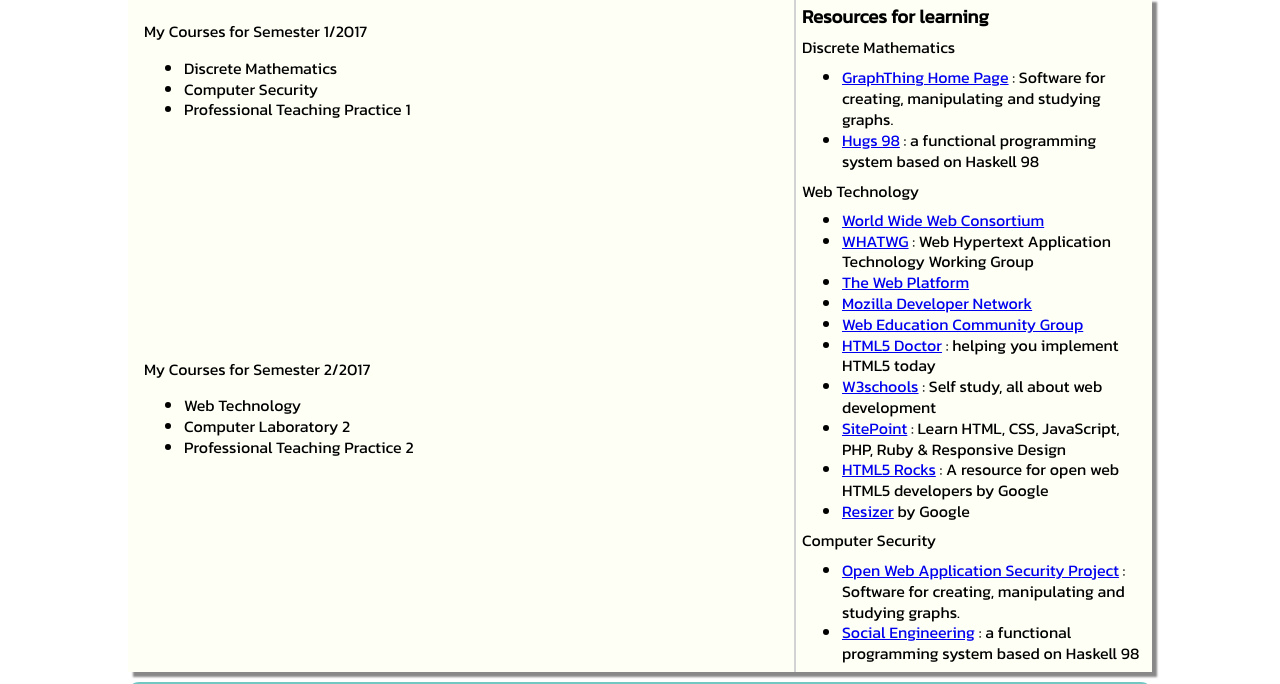
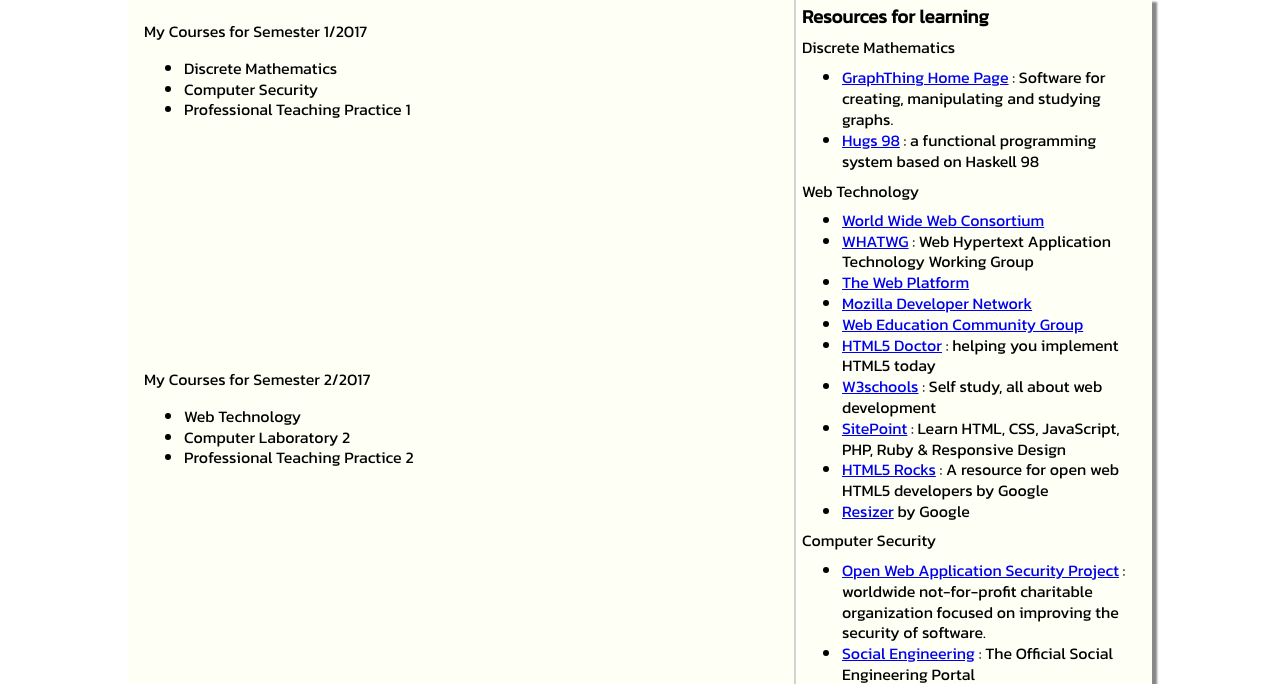
Before and after one commit to pongkiat/myPersonalSite, a plain HTML site: page teach.html in a window 1280 px wide. Shown: the part 158-842 px from the top of the page. Drawn offline with Linux system fonts and the light colour scheme.

Commit message:
Correct the detail of resources in Computer Security

```diff
--- a/teach.html
+++ b/teach.html
@@ -55,8 +55,8 @@
                 </ul>
                 <p class="flexAside">Computer Security</p>
                 <ul class="flexAside">
-                    <li><a href="https://www.owasp.org/index.php/Main_Page">Open Web Application Security Project</a> : Software for creating, manipulating and studying graphs.</li>
-                    <li><a href="https://www.social-engineer.org/">Social Engineering</a> : a functional programming system based on Haskell 98</li>
+                    <li><a href="https://www.owasp.org/index.php/Main_Page">Open Web Application Security Project</a> : worldwide not-for-profit charitable organization focused on improving the security of software.</li>
+                    <li><a href="https://www.social-engineer.org/">Social Engineering</a> : The Official Social Engineering Portal</li>
                 </ul>
             </aside>
         </main>
```
